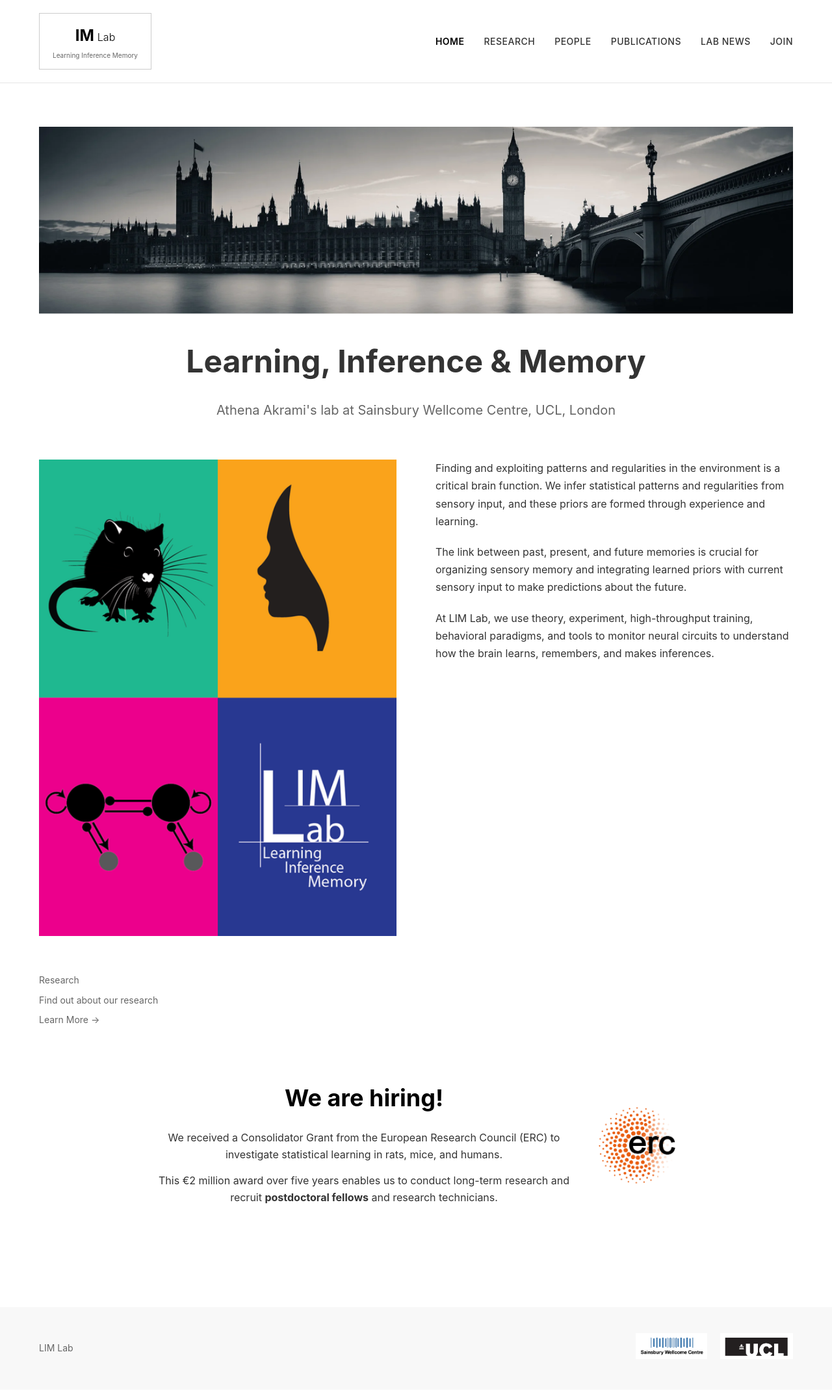
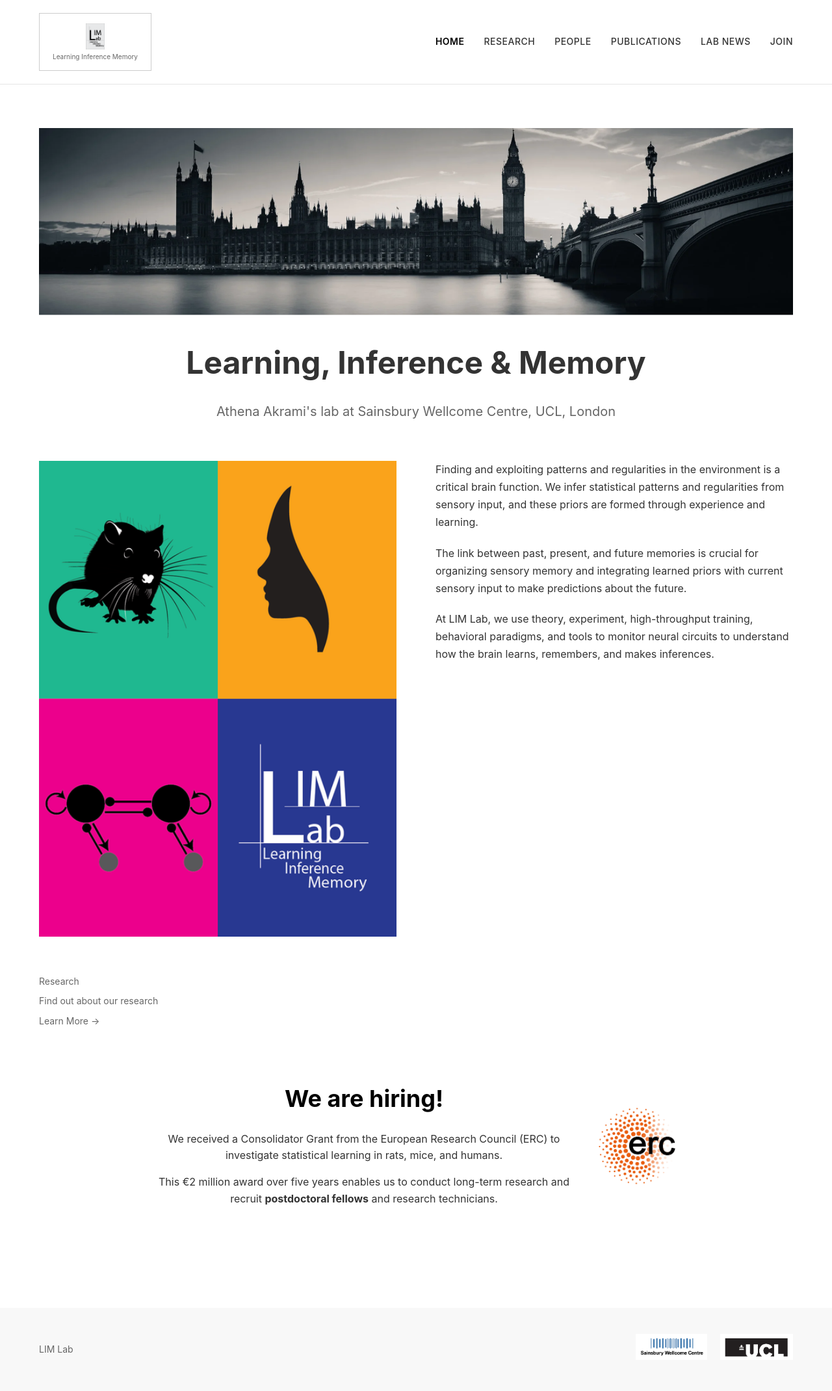
Before and after one commit to LIMLabSWC/limlabswc.github.io, a Jekyll site: the page built from index.md, in a window 1280 px wide. Shown: the whole page at 65% size. Built offline with Jekyll 4.4.1, drawn with Linux system fonts in a browser that asks for light colours.

Commit message:
fix logo

```diff
--- a/_includes/header.html
+++ b/_includes/header.html
@@ -2,10 +2,7 @@
   <div class="header-container">
     <div class="brand">
       <div class="logo-container">
-        <div class="logo-text">
-          <div class="logo-main">IM</div>
-          <div class="logo-sub">Lab</div>
-        </div>
+        <img src="{{ '/assets/img/limlogo.webp' | relative_url }}" alt="LIM Lab" class="header-logo">
         <div class="logo-full">Learning Inference Memory</div>
       </div>
     </div>
--- a/assets/css/style.css
+++ b/assets/css/style.css
@@ -41,22 +41,10 @@ body {
   align-items: center;
 }
 
-.logo-text {
-  display: flex;
-  align-items: baseline;
-  gap: 5px;
-}
-
-.logo-main {
-  font-size: 24px;
-  font-weight: 700;
-  color: #000;
-}
-
-.logo-sub {
-  font-size: 16px;
-  font-weight: 300;
-  color: #000;
+.header-logo {
+  height: 40px;
+  width: auto;
+  object-fit: contain;
 }
 
 .logo-full {
```
